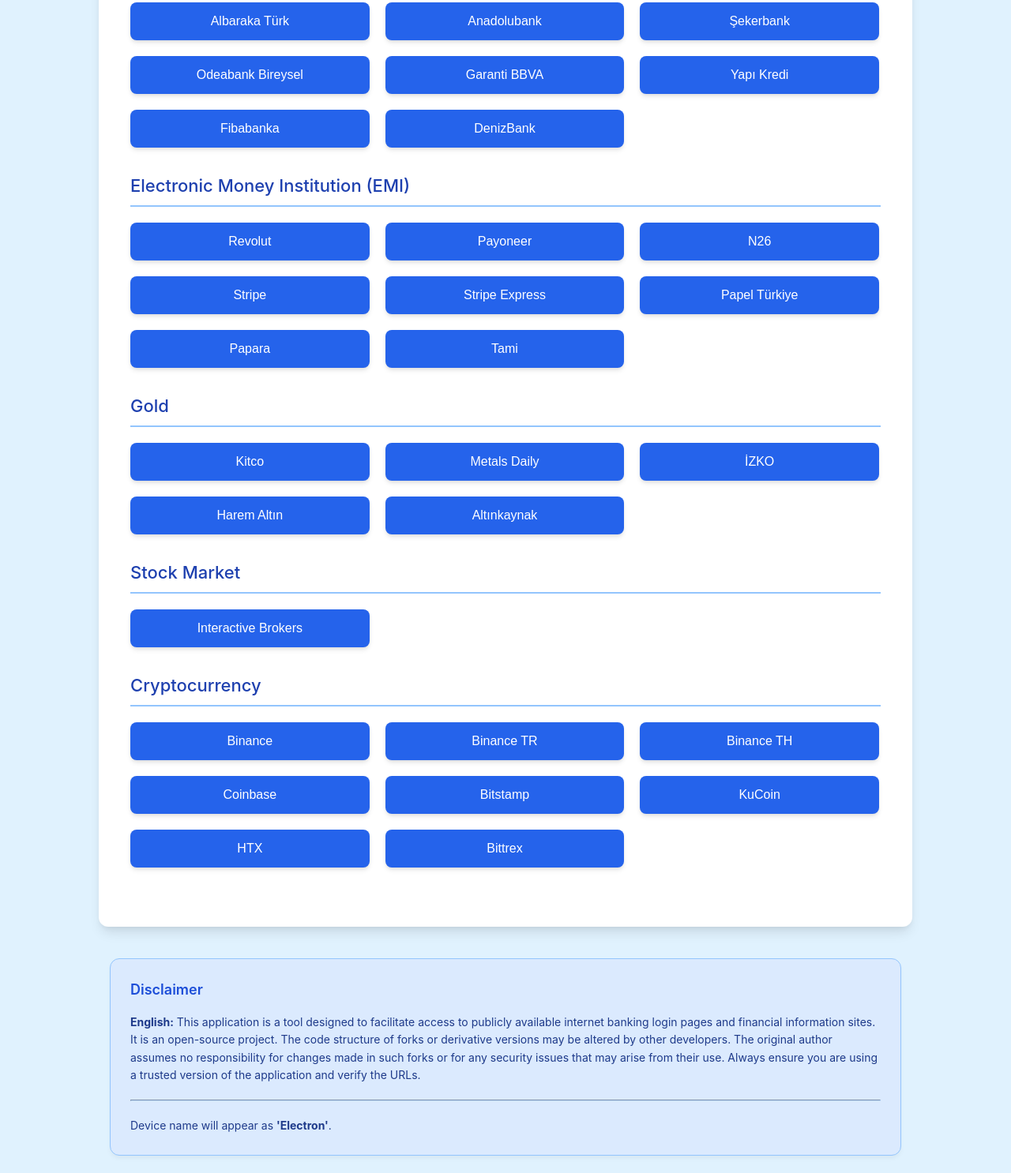
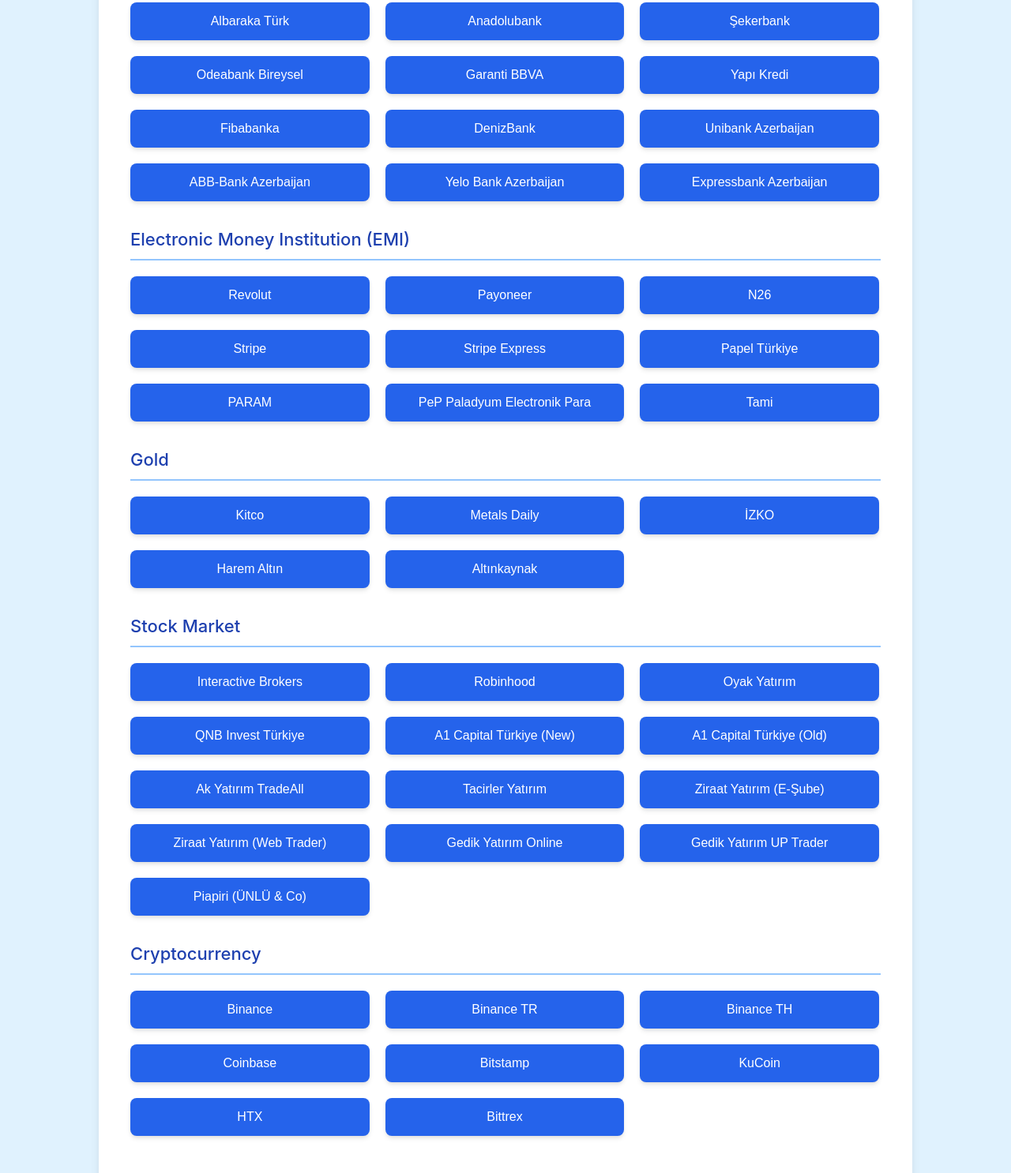
Before and after one commit to berkaygediz/financeMONO, an Electron app: page index.html in a window 1280 px wide. Shown: the part 705-2191 px from the top of the page at 79% size. Drawn offline with Linux system fonts and the light colour scheme.

Commit message:
new banks, emis, stock markets, bugfix

```diff
--- a/index.html
+++ b/index.html
@@ -187,11 +187,13 @@
           id="countryFilter"
           style="margin-left: 10px; padding: 6px 10px; border-radius: 6px"
         >
+          <option>---</option>
+          <option value="Global">Global</option>
           <option value="United Kingdom">United Kingdom</option>
           <option value="Turkiye">Turkiye</option>
+          <option value="Azerbaijan">Azerbaijan</option>
           <option value="Thailand">Thailand</option>
           <option value="Germany">Germany</option>
-          <option value="Global">Global</option>
         </select>
       </div>
 
--- a/renderer.js
+++ b/renderer.js
@@ -139,6 +139,26 @@
         url: "https://acikdeniz.denizbank.com/",
         country: "Turkiye",
       },
+      {
+        name: "Unibank Azerbaijan",
+        url: "https://onlineservices.unibank.az/PersonalCabinet/login.html?lang=az",
+        country: "Azerbaijan",
+      },
+      {
+        name: "ABB-Bank Azerbaijan",
+        url: "https://cb.abb-bank.az/login",
+        country: "Azerbaijan",
+      },
+      {
+        name: "Yelo Bank Azerbaijan",
+        url: "https://ib.yelo.az/az/login",
+        country: "Azerbaijan",
+      },
+      {
+        name: "Expressbank Azerbaijan",
+        url: "https://online.expressbank.az/OnlinePayments/",
+        country: "Azerbaijan",
+      },
     ],
     emi: [
       {
@@ -162,15 +182,19 @@
         url: "https://connect.stripe.com/express_login",
         country: "Global",
       },
-
       {
         name: "Papel Türkiye",
         url: "https://mywallet.papel.com.tr/login",
         country: "Turkiye",
       },
       {
-        name: "Papara",
-        url: "https://www.papara.com/personal/auth/login/email-phone",
+        name: "PARAM",
+        url: "https://isube.param.com.tr/",
+        country: "Turkiye",
+      },
+      {
+        name: "PeP Paladyum Electronik Para",
+        url: "https://online.peple.com.tr/auth/customer/logon",
         country: "Turkiye",
       },
       {
@@ -211,6 +235,66 @@
         name: "Interactive Brokers",
         url: "https://www.interactivebrokers.co.uk/sso/Login",
         country: "United Kingdom",
+      },
+      {
+        name: "Robinhood",
+        url: "https://robinhood.com/login/",
+        country: "Global",
+      },
+      {
+        name: "Oyak Yatırım",
+        url: "https://sube.oyakyatirim.com.tr/tr/Account/Login",
+        country: "Turkiye",
+      },
+      {
+        name: "QNB Invest Türkiye",
+        url: "https://internetsube.qnbinvest.com.tr/#!/login",
+        country: "Turkiye",
+      },
+      {
+        name: "A1 Capital Türkiye (New)",
+        url: "https://trade.a1capital.com.tr/auth/login",
+        country: "Turkiye",
+      },
+      {
+        name: "A1 Capital Türkiye (Old)",
+        url: "https://esube.a1capital.com.tr/user/login/",
+        country: "Turkiye",
+      },
+      {
+        name: "Ak Yatırım TradeAll",
+        url: "https://up.tradeallup.com/Login/?ReturnUrl=%2f",
+        country: "Turkiye",
+      },
+      {
+        name: "Tacirler Yatırım",
+        url: "https://www.tacirlermenkul.com.tr/TradeMaster",
+        country: "Turkiye",
+      },
+      {
+        name: "Ziraat Yatırım (E-Şube)",
+        url: "https://esube1.ziraatyatirim.com.tr/sanalsube/tr/Account/Login",
+        country: "Turkiye",
+      },
+      {
+        name: "Ziraat Yatırım (Web Trader)",
+        url: "https://ziraatyatirim.matrikswebtrader.com/tr/login",
+        country: "Turkiye",
+      },
+      {
+        name: "Gedik Yatırım Online",
+        url: "https://bist.gedik.com/",
+        country: "Turkiye",
+      },
+      {
+        name: "Gedik Yatırım UP Trader",
+        url: "https://uptrader.gedik.com/Login/?ReturnUrl=%2F",
+        country: "Turkiye",
+      },
+      {
+        name: "Piapiri (ÜNLÜ & Co)",
+        url: "https://websube.piapiri.com/tr/Account/Login",
+        country: "Turkiye",
       },
     ],
     crypto: [
```
